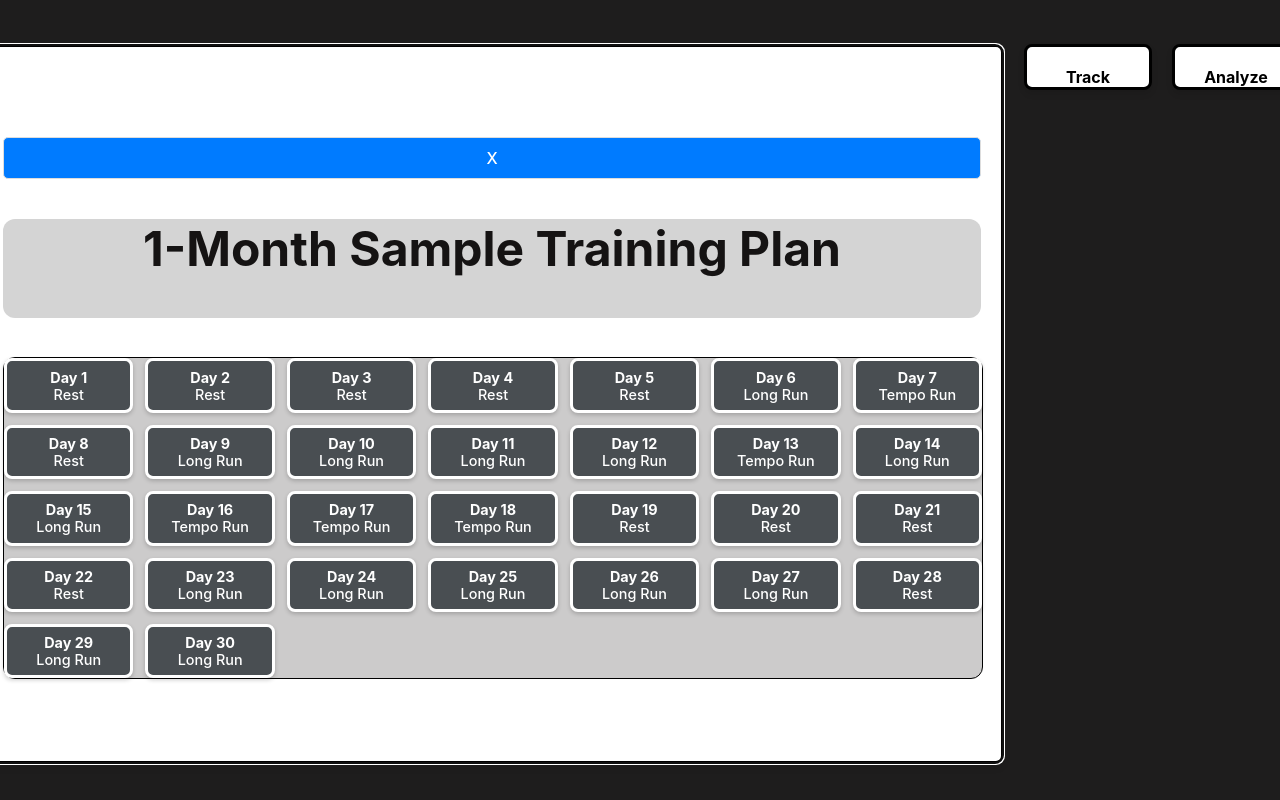
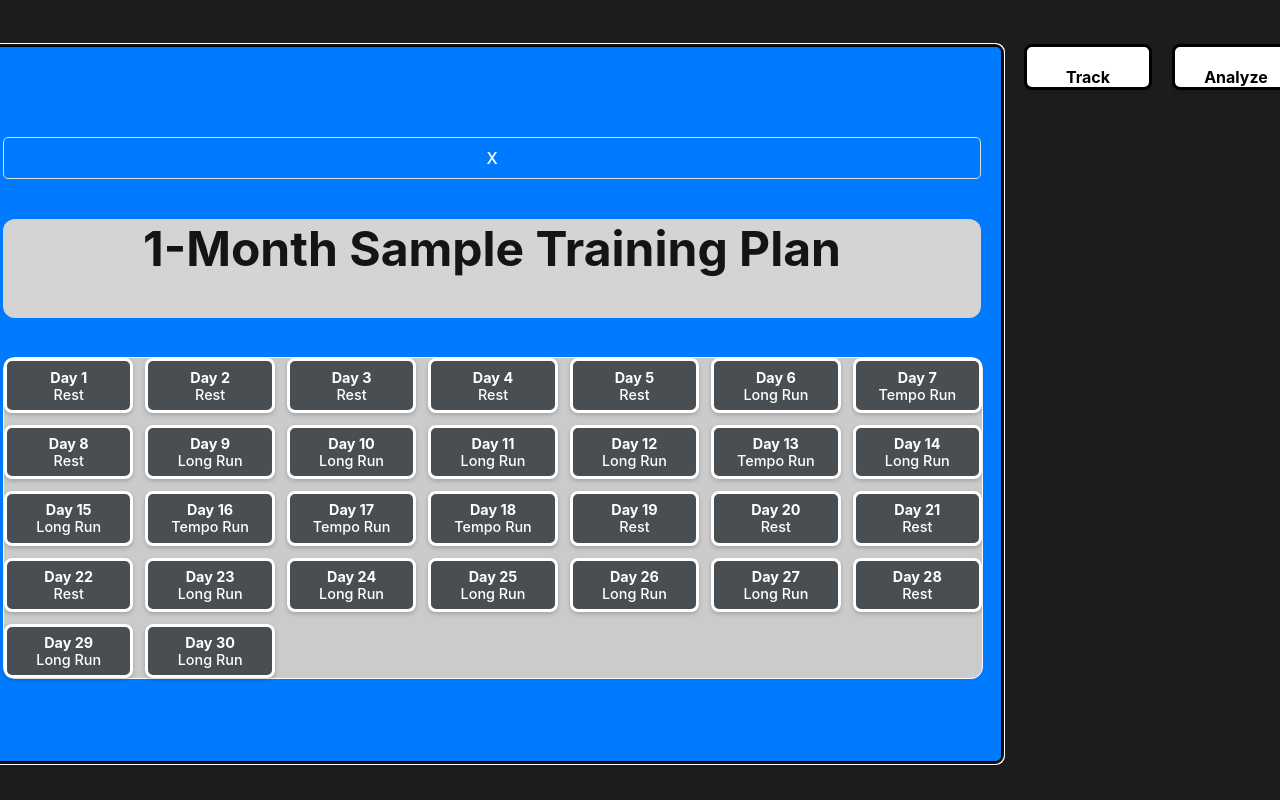
Before and after one commit to tulloch022/marathoner, a React (Vite) app: page / in a window 1280 px wide. Both pictures are taken after a click on the button "Plan". Built offline with nearby package versions, Linux system fonts and the light colour scheme.

Commit message:
made buttons turn blue when expanded

```diff
--- a/src/App.tsx
+++ b/src/App.tsx
@@ -33,13 +33,15 @@ function App() {
           <motion.button
             key={section}
             className="box-under-arrow"
-            initial={{ width: "50vw"}}
-            onClick={() => setActiveSection(section as "plan" | "track" | "analyze")}
+            initial={{ width: "50vw" }}
+            onClick={() => setActiveSection(activeSection === section ? null : section)}
             animate={{
               width: activeSection === section ? "80vw" : "10vw",
               height: activeSection === section ? "90vh" : "2em",
+              backgroundColor: activeSection === section ? "#007bff" : "#ffffff", // Blue when active, white when inactive
+              color: activeSection === section ? "#ffffff" : "#000000", // White text on blue background
             }}
-            transition={{ duration: .5 }}
+            transition={{ duration: 0.5 }}
             style={{ overflow: "hidden", position: "relative", zIndex: 1 }}
           >
             {activeSection === section ? (
@@ -63,7 +65,15 @@ function SectionContent({ section, onClose }: { section: "plan" | "track" | "ana
       exit={{ opacity: 0 }}
       transition={{ duration: 1 }}
     >
-      <button onClick={(e) => { e.stopPropagation(); onClose(); }} className="absolute top-4 right-4 text-2xl">X</button>
+      <button
+        onClick={(e) => {
+          e.stopPropagation();
+          onClose();
+        }}
+        className="absolute top-4 right-4 text-2xl text-white"
+      >
+        X
+      </button>
       <h1 className="text-3xl font-bold">
         {section === "plan"}
         {section === "track"}
```
